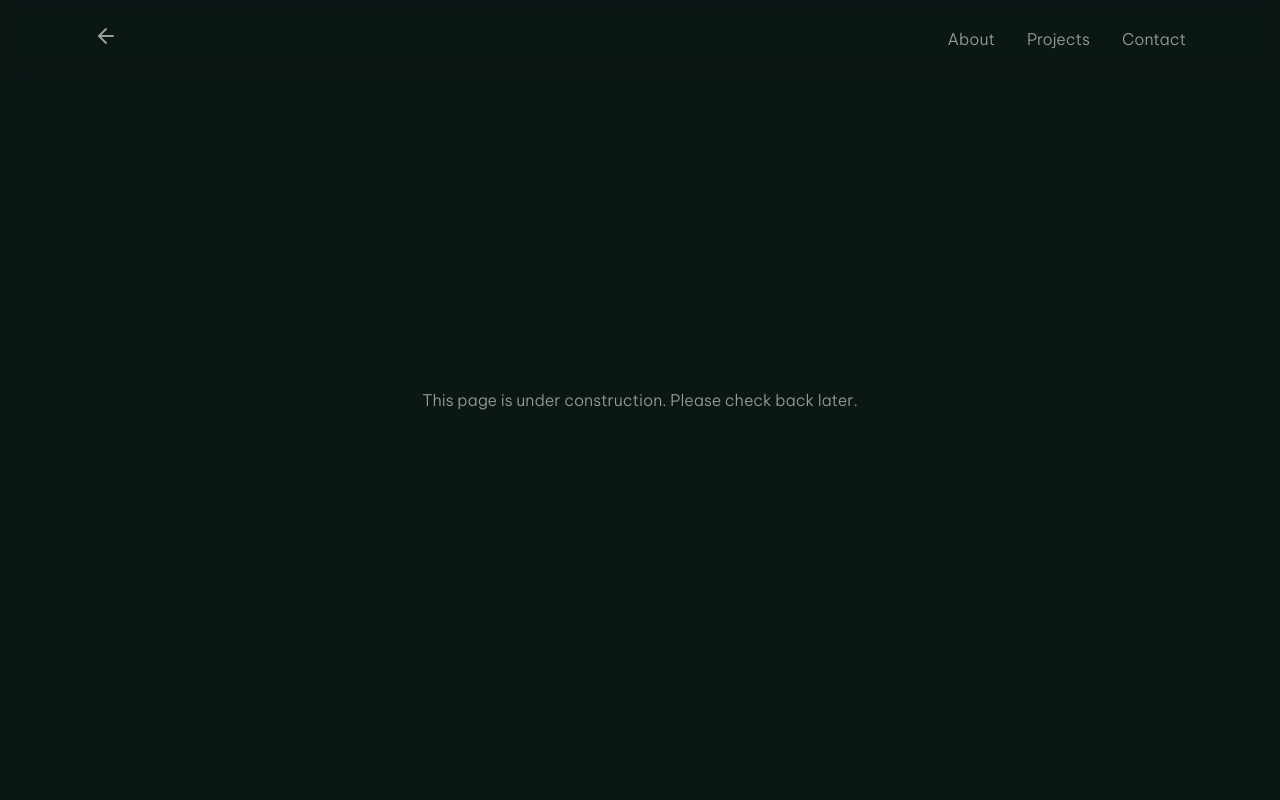
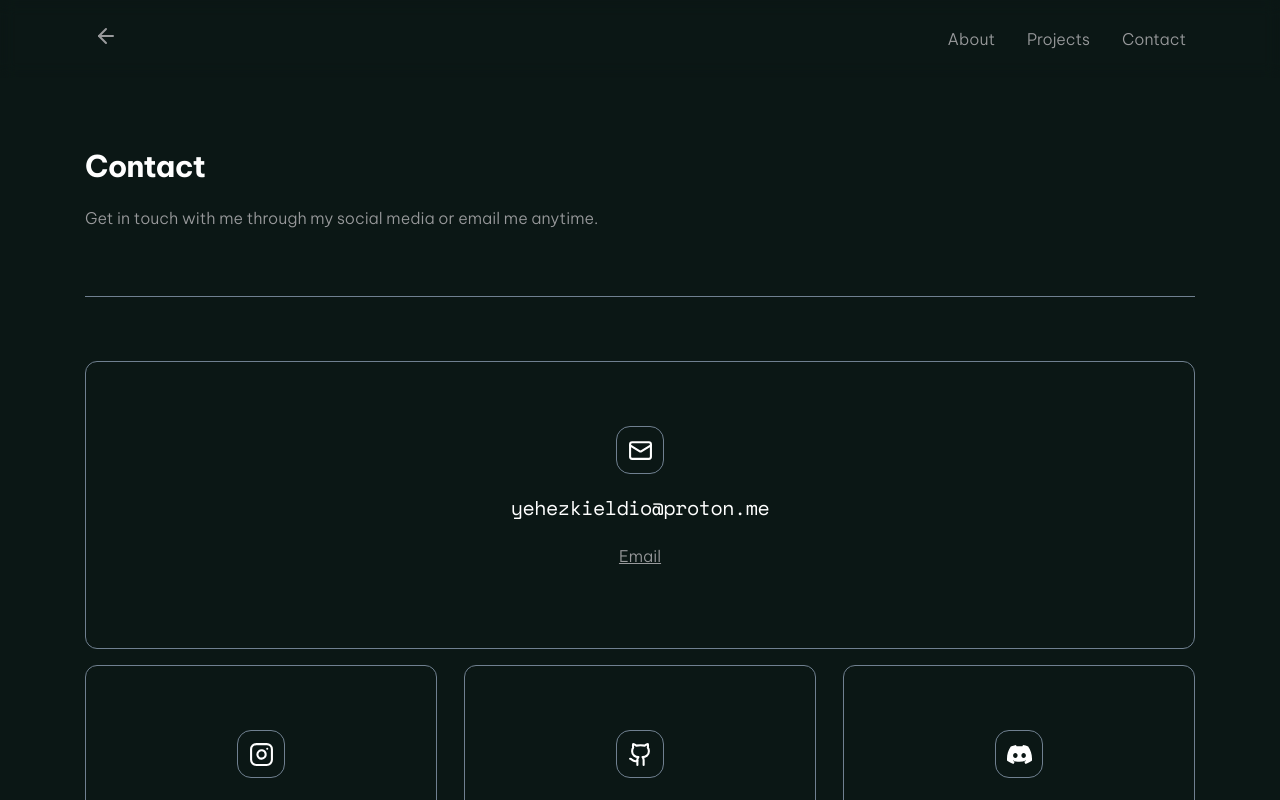
Before and after one commit to yehezkieldio/personal-website.old, a Next.js app: page /contact in a window 1280 px wide. Shown: the top 800 px of the page. Built offline with nearby package versions, Linux system fonts and the light colour scheme.

Commit message:
feat: page-contact

```diff
--- a/src/app/contact/page.tsx
+++ b/src/app/contact/page.tsx
@@ -1,11 +1,51 @@
 "use client";
 
+import ContactItem, { ContactItemProps } from "#/src/components/contact-item";
+
 export default function Contact() {
+    const contacts: ContactItemProps[] = [
+        {
+            delay: 0.5,
+            handle: "yehezkieldio@proton.me",
+            name: "Email",
+            url: "mailto:yehezkieldio@proton.me",
+            iconPath: "/svgs/mail.svg",
+        },
+        {
+            delay: 0.6,
+            handle: "@yhezkiel.dio",
+            name: "Instagram",
+            url: "https://www.instagram.com/yhezkiel.dio",
+            iconPath: "/svgs/instagram.svg",
+        },
+        {
+            delay: 0.7,
+            handle: "elizielx",
+            name: "GitHub",
+            url: "https://github.com/elizielx",
+            iconPath: "/svgs/github.svg",
+        },
+        {
+            delay: 0.8,
+            handle: "elizielx",
+            name: "Discord",
+            url: "https://discord.com/users/327849142774923266",
+            iconPath: "/svgs/discord-mark-white.svg",
+        },
+    ];
+
     return (
         <main className="page-contact">
             <div className="page-container">
-                <article className="uc">
-                    <h1>This page is under construction. Please check back later.</h1>
+                <header>
+                    <h1>Contact</h1>
+                    <p>Get in touch with me through my social media or email me anytime.</p>
+                </header>
+                <div className="seperator"></div>
+                <article>
+                    {contacts.map((contact) => (
+                        <ContactItem key={contact.name} {...contact} />
+                    ))}
                 </article>
             </div>
         </main>
--- /dev/null
+++ b/src/components/contact-item.tsx
@@ -0,0 +1,29 @@
+import Link from "next/link";
+import Image from "next/image";
+import PageTransition from "./page-transition";
+
+export interface ContactItemProps {
+    delay: number;
+    handle: string;
+    name: string;
+    url: string;
+    iconPath: string;
+}
+
+export default function ContactItem(props: React.PropsWithChildren<ContactItemProps>) {
+    return (
+        <div className="contact-item">
+            <PageTransition delay={props.delay}>
+                <Link className="item-container" href={props.url} target="_blank" rel="noreferrer nofollow">
+                    <div className="icon">
+                        <Image src={props.iconPath} alt={props.name} height={25} width={25} />
+                    </div>
+                    <div className="item-content">
+                        <span>{props.handle}</span>
+                        <span>{props.name}</span>
+                    </div>
+                </Link>
+            </PageTransition>
+        </div>
+    );
+}
--- a/src/styles/index.scss
+++ b/src/styles/index.scss
@@ -39,6 +39,15 @@ body {
     color: $accent;
 }
 
+a {
+    color: $accent;
+    text-decoration: none;
+
+    &:hover {
+        color: darken($color: $accent, $amount: 5);
+    }
+}
+
 .uc {
     h1 {
         font-size: 1rem;
--- a/src/styles/pages/_page-contact.scss
+++ b/src/styles/pages/_page-contact.scss
@@ -1,6 +1,137 @@
 .page-contact {
     display: flex;
-    align-items: center;
-    justify-content: center;
+    flex-direction: column;
+    align-items: baseline;
     min-height: 100vh;
+
+    padding-top: 6rem;
+    margin-bottom: 4rem;
+    margin-top: 2rem;
+
+    header {
+        max-width: 42rem;
+
+        h1 {
+            font-size: 1.875rem;
+            color: lighten($color: $foreground-primary, $amount: 25);
+            line-height: 2.25rem;
+            font-weight: 700;
+            letter-spacing: -0.025em;
+
+            @include breakpoint(extra_small_devices) {
+                font-size: 1.75rem;
+            }
+        }
+        p {
+            font-size: 1rem;
+            line-height: 1.75rem;
+            color: $foreground-secondary;
+            font-weight: 300;
+            margin-bottom: 0;
+            padding-bottom: 0;
+            max-width: 700px;
+
+            @include breakpoint(extra_small_devices) {
+                font-size: 0.969rem;
+            }
+        }
+    }
+
+    .seperator {
+        width: 100%;
+        height: 1px;
+        background: $slate;
+        margin-top: 4rem;
+        margin-bottom: 4rem;
+    }
+
+    article {
+        display: flex;
+        flex-direction: row;
+        flex-wrap: wrap;
+        justify-content: space-between;
+        align-items: center;
+        width: 100%;
+
+        @include breakpoint(extra_small_devices) {
+            flex-direction: row;
+        }
+    }
 }
+
+.contact-item {
+    flex-basis: 22rem;
+    height: 18rem;
+    margin-bottom: 1rem;
+    overflow: hidden;
+    position: relative;
+    border-radius: 0.75rem;
+    border: solid 1px $slate;
+    transition-duration: 700ms;
+
+    @include breakpoint(extra_small_devices) {
+        height: 18rem;
+    }
+
+    .item-container {
+        display: flex;
+        flex-direction: column;
+        align-items: center;
+        transition-duration: 700ms;
+        gap: 1rem;
+        position: relative;
+        padding: 4rem;
+        padding-top: 4rem;
+        padding-bottom: 8rem;
+
+        .icon {
+            display: flex;
+            position: relative;
+            z-index: 10;
+            justify-content: center;
+            align-items: center;
+            border-radius: 14px;
+            border: solid 1px $slate;
+            width: 3rem;
+            height: 3rem;
+            font-size: 0.875rem;
+            line-height: 1.25rem;
+            transition-duration: 1000ms;
+        }
+        .item-content {
+            display: flex;
+            flex-direction: column;
+            align-items: center;
+            z-index: 10;
+
+            span:first-child {
+                font-size: 1.25rem;
+                color: lighten($color: $foreground-primary, $amount: 25);
+                line-height: 2.25rem;
+                font-weight: 400;
+                font-family: $space-mono;
+                letter-spacing: -0.025em;
+                transition-duration: 150ms;
+
+                @include breakpoint(extra_small_devices) {
+                    font-size: 1rem;
+                }
+            }
+            span:nth-child(2) {
+                color: $foreground-secondary;
+                margin-top: 1rem;
+                font-size: 1rem;
+                line-height: 1.75rem;
+                font-weight: 300;
+                text-decoration: underline;
+
+                @include breakpoint(extra_small_devices) {
+                    font-size: 0.969rem;
+                }
+            }
+        }
+    }
+}
+.contact-item:first-child {
+    flex-basis: 100%;
+}
```
